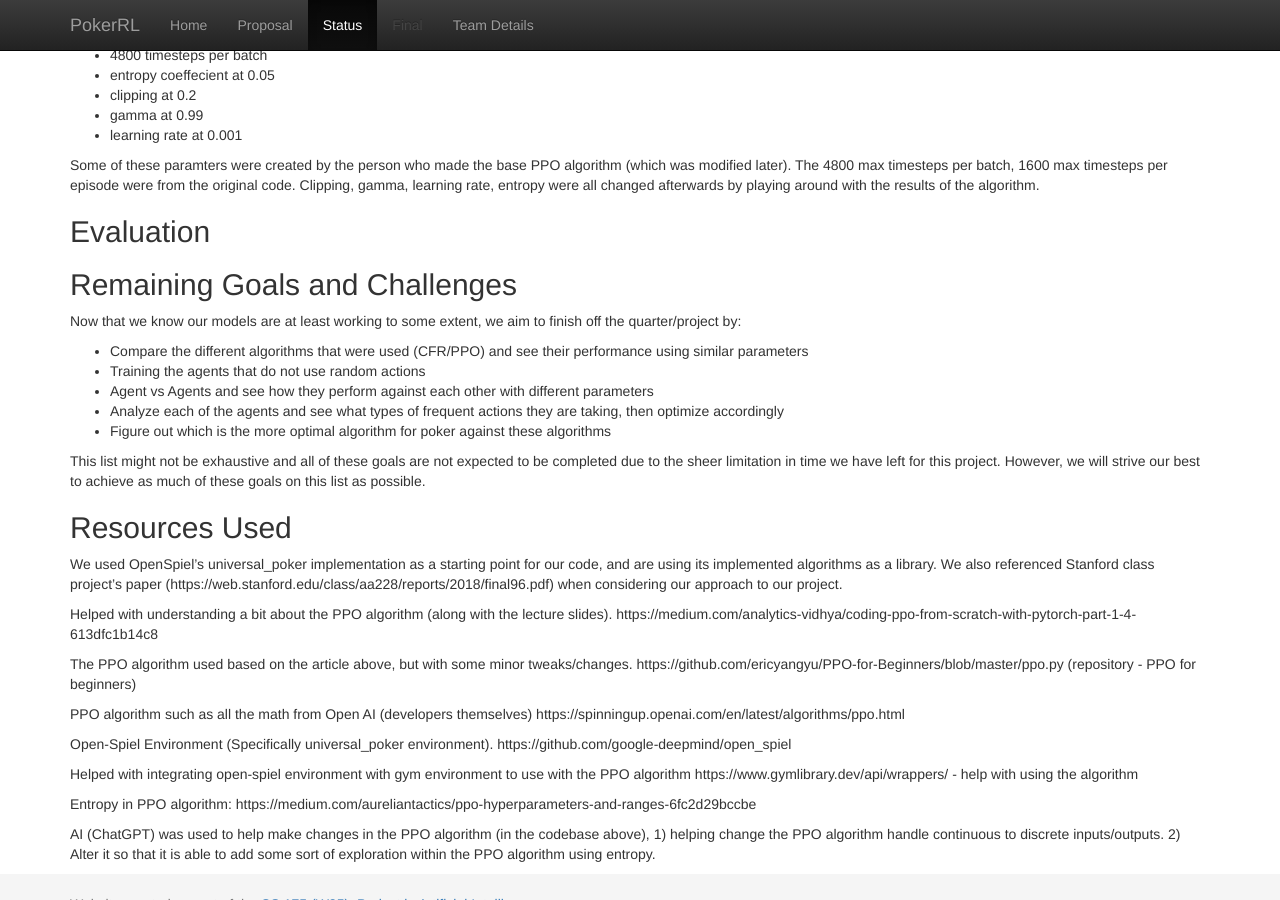
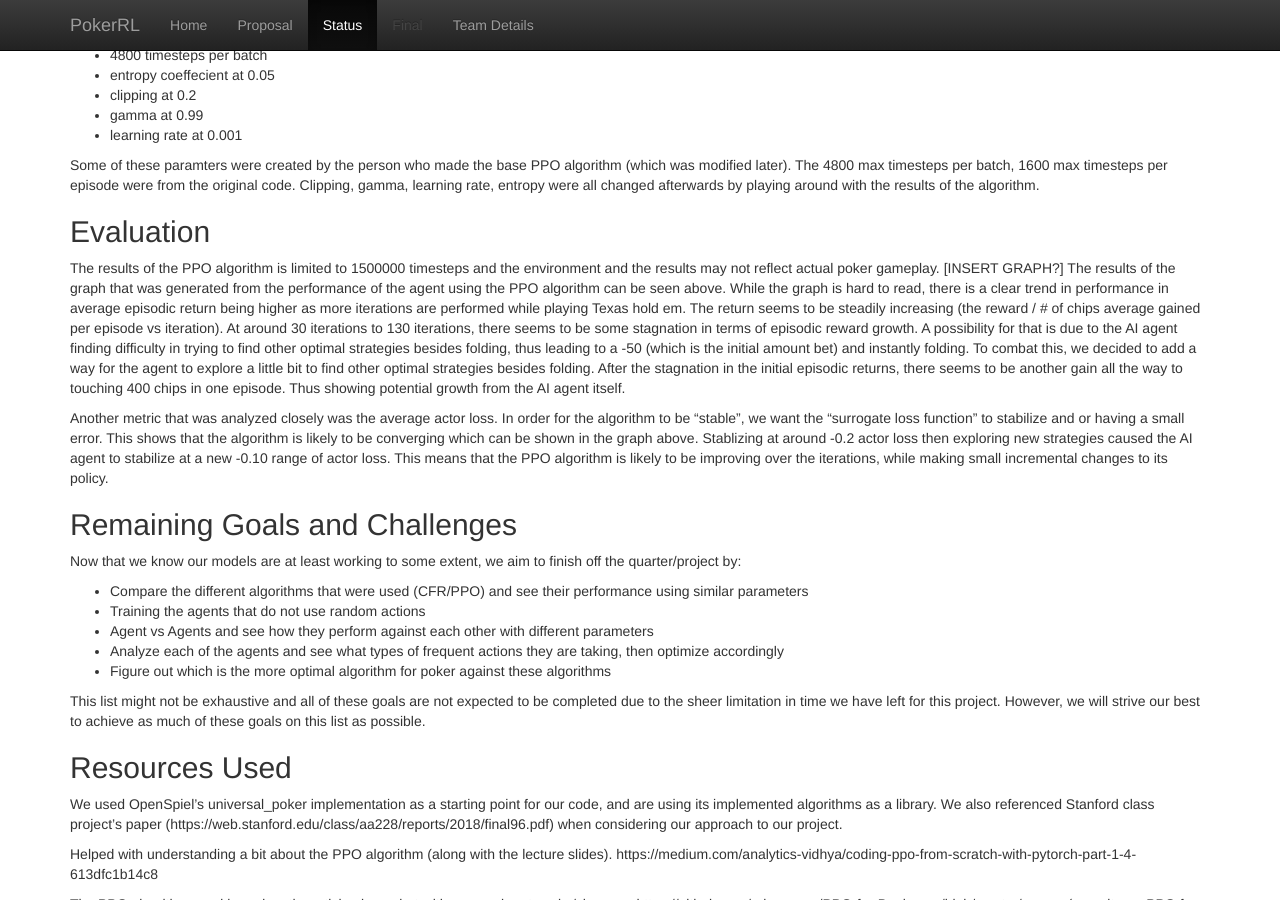
Before and after one commit to whygukin/Group-9, a Jekyll site: the page built from docs/status.md, in a window 1280 px wide and 900 px high, scrolled down 1052 px. Built offline with Jekyll 4.4.1, drawn with Linux system fonts in a browser that asks for light colours; formulas are drawn with MathJax 3.

Commit message:
Update status.md

```diff
--- a/docs/status.md
+++ b/docs/status.md
@@ -55,7 +55,11 @@ Some of these paramters were created by the person who made the base PPO algorit
 
 ## Evaluation
 
+The results of the PPO algorithm is limited to 1500000 timesteps and the environment and the results may not reflect actual poker gameplay.
+[INSERT GRAPH?]
+The results of the graph that was generated from the performance of the agent using the PPO algorithm can be seen above. While the graph is hard to read, there is a clear trend in performance in average episodic return being higher as more iterations are performed while playing Texas hold em. The return seems to be steadily increasing (the reward / # of chips average gained per episode vs iteration). At around 30 iterations to 130 iterations, there seems to be some stagnation in terms of episodic reward growth. A possibility for that is due to the AI agent finding difficulty in trying to find other optimal strategies besides folding, thus leading to a -50 (which is the initial amount bet) and instantly folding. To combat this, we decided to add a way for the agent to explore a little bit to find other optimal strategies besides folding. After the stagnation in the initial episodic returns, there seems to be another gain all the way to touching 400 chips in one episode. Thus showing potential growth from the AI agent itself.
 
+Another metric that was analyzed closely was the average actor loss. In order for the algorithm to be “stable”, we want the “surrogate loss function” to stabilize and or having a small error. This shows that the algorithm is likely to be converging which can be shown in the graph above. Stablizing at around -0.2 actor loss then exploring new strategies caused the AI agent to stabilize at a new -0.10 range of actor loss. This means that the PPO algorithm is likely to be improving over the iterations, while making small incremental changes to its policy.
 
 ## Remaining Goals and Challenges
 
```
